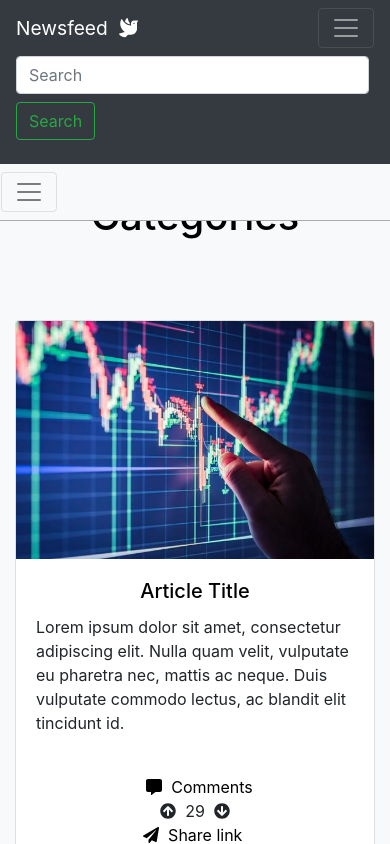
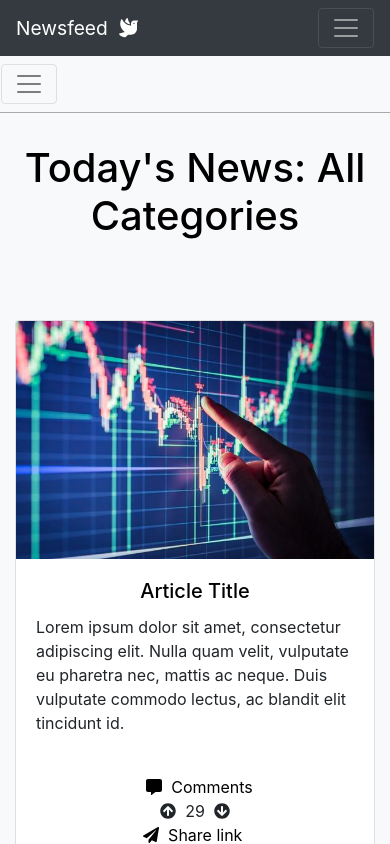
Before and after one commit to vikasham/newsfeed, a React (Create React App) app: page / in a window 390 px wide. Shown: the top 844 px of the page. Built offline with nearby package versions, Linux system fonts and the light colour scheme.

Commit message:
modifying mobile functionality

```diff
--- a/src/components/Dash.js
+++ b/src/components/Dash.js
@@ -13,7 +13,7 @@ class Dash extends Component
     return(
       <div class="bg-light w-100">
         <br/><br/><br/><br/><br/><br/>
-        <h1 class="text-center">Todays News: All Categories</h1>
+        <h1 class="text-center">Today's News: All Categories</h1>
         <br/><br/><br/>
         <Dashrow/>
         <br/><br/>
--- a/src/components/TitleNav.js
+++ b/src/components/TitleNav.js
@@ -42,12 +42,12 @@ class TitleNav extends Component{
                       </a>
                   </li>
                 </ul>
-                </div>
-                  <form class="navbar-search form-inline my-2 my-lg-0 pull-right">
-                    <input class="form-control mr-sm-2" type="search" placeholder="Search" aria-label="Search" />
-                    <button class="btn btn-outline-success my-2 my-sm-0" type="submit">Search</button>
-                  </form>
 
+                <form class="navbar-search form-inline my-2 my-lg-0 pull-right">
+                  <input class="form-control mr-sm-2" type="search" placeholder="Search" aria-label="Search" />
+                  <button class="btn btn-outline-success my-2 my-sm-0" type="submit">Search</button>
+                </form>
+              </div>
             </nav>
     )
   }
```
